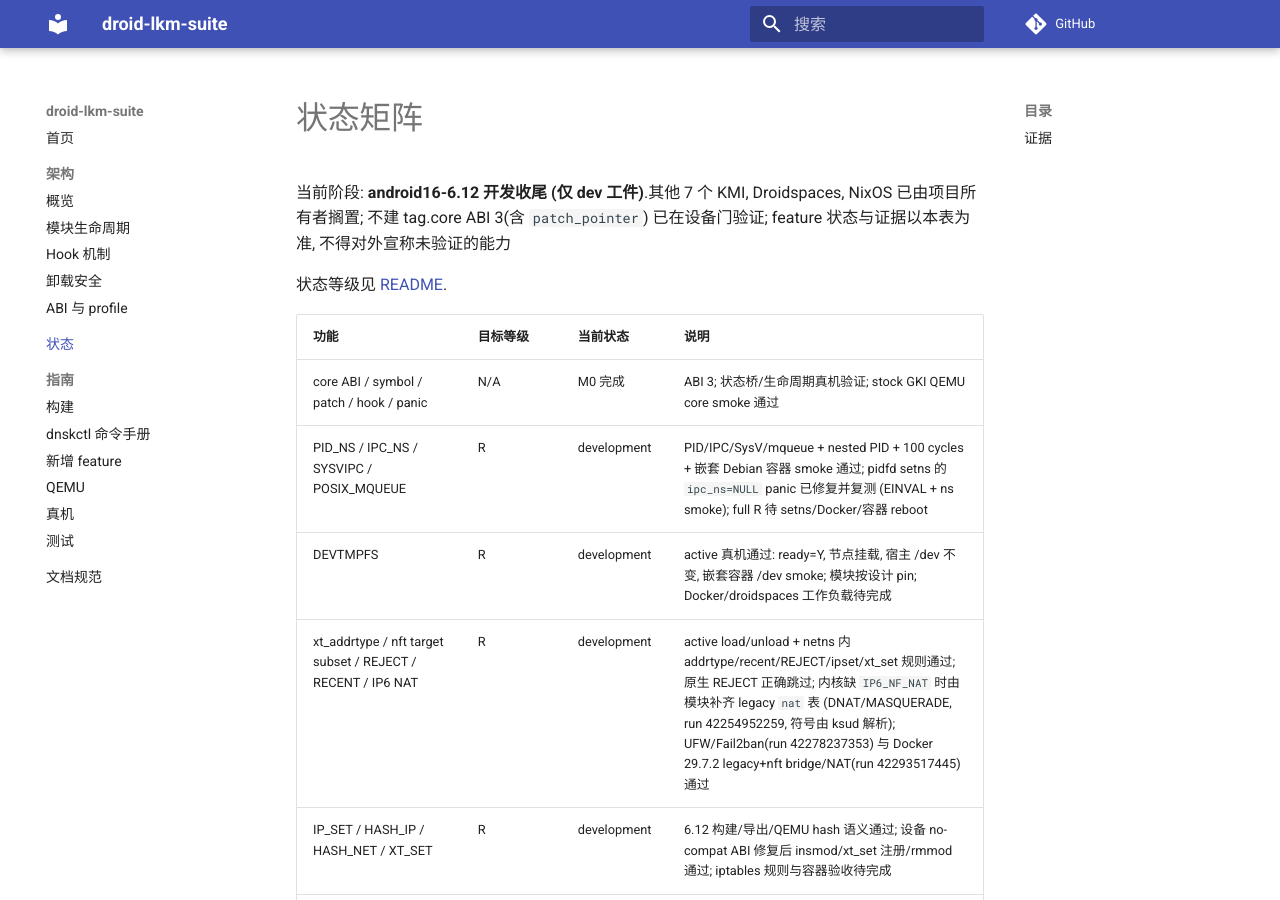
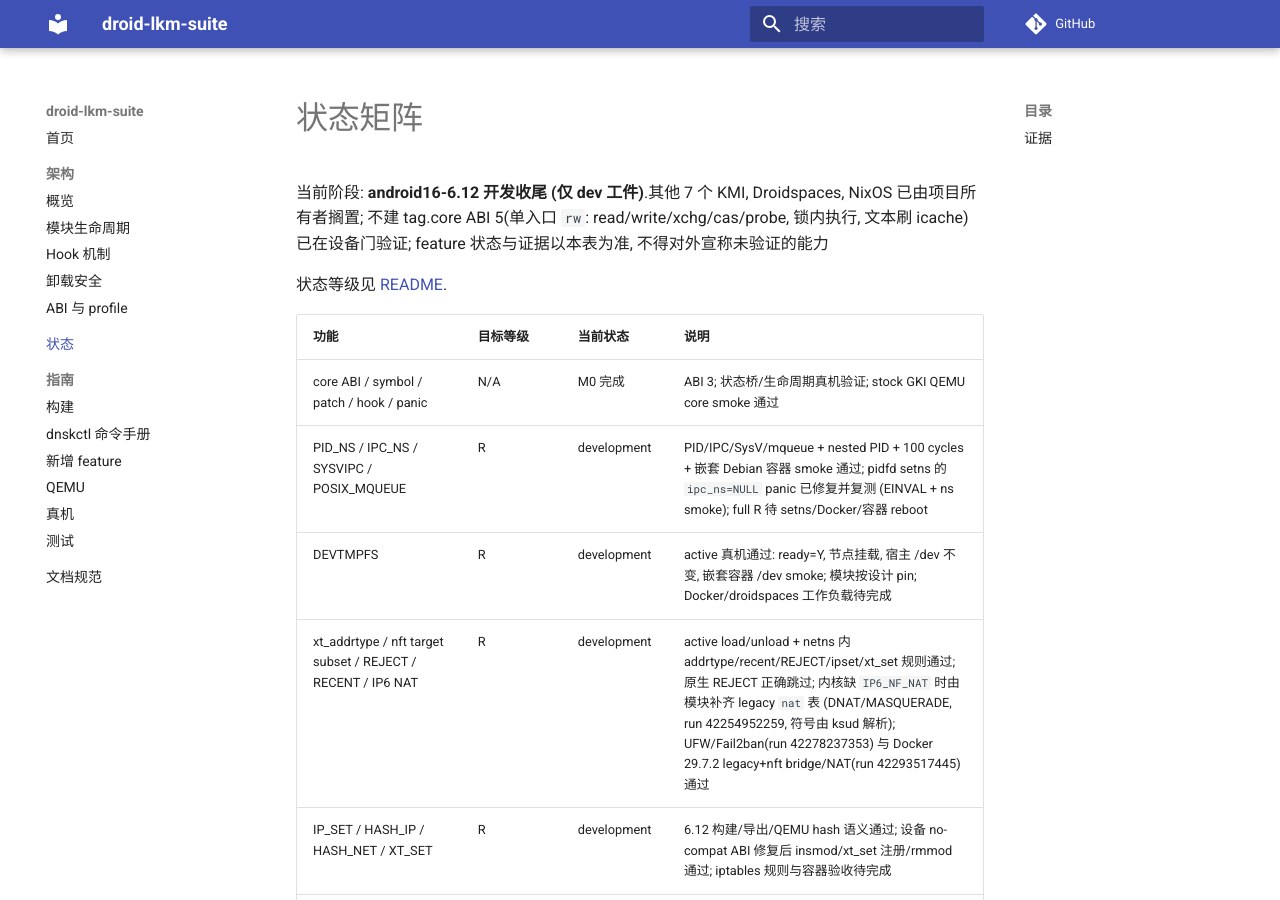
Before and after one commit to uobe1/droid-lkm-suite, an MkDocs documentation site: the page built from docs/status.md, in a window 1280 px wide and 900 px high. Built offline with MkDocs 1.6.1 and Material for MkDocs 9.7.7, drawn with Linux system fonts in a browser that asks for light colours; comment, search, counter and statistics services are not loaded.

Commit message:
docs: record the core ABI 5 rw entry

```diff
--- a/docs/status.md
+++ b/docs/status.md
@@ -1,6 +1,6 @@
 # 状态矩阵
 
-当前阶段: **android16-6.12 开发收尾 (仅 dev 工件)**.其他 7 个 KMI, Droidspaces, NixOS 已由项目所有者搁置; 不建 tag.core ABI 3(含 `patch_pointer`) 已在设备门验证; feature 状态与证据以本表为准, 不得对外宣称未验证的能力
+当前阶段: **android16-6.12 开发收尾 (仅 dev 工件)**.其他 7 个 KMI, Droidspaces, NixOS 已由项目所有者搁置; 不建 tag.core ABI 5(单入口 `rw`: read/write/xchg/cas/probe, 锁内执行, 文本刷 icache) 已在设备门验证; feature 状态与证据以本表为准, 不得对外宣称未验证的能力
 
 状态等级见 [README](../README.md).
 
```
Also changed, not shown: docs/architecture/abi-and-profiles.md (+1 -1 lines), docs/architecture/overview.md (+1 -1 lines).
